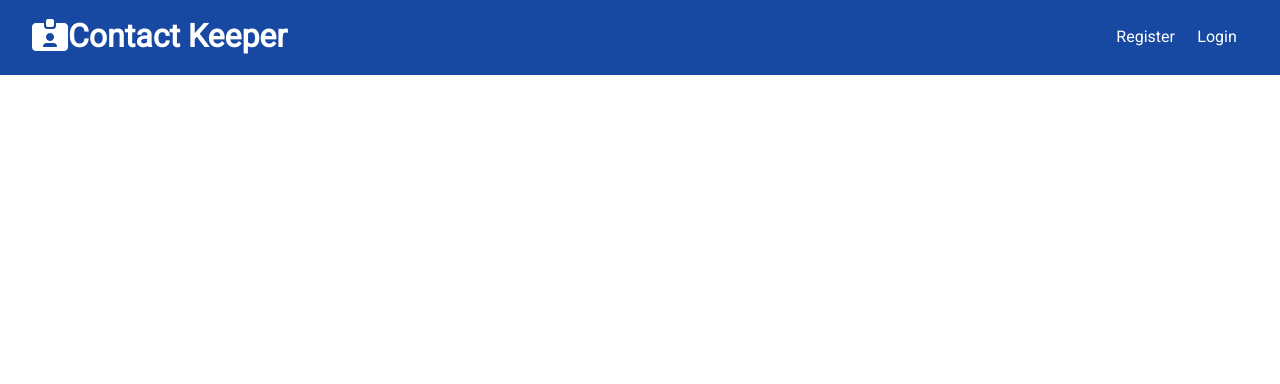
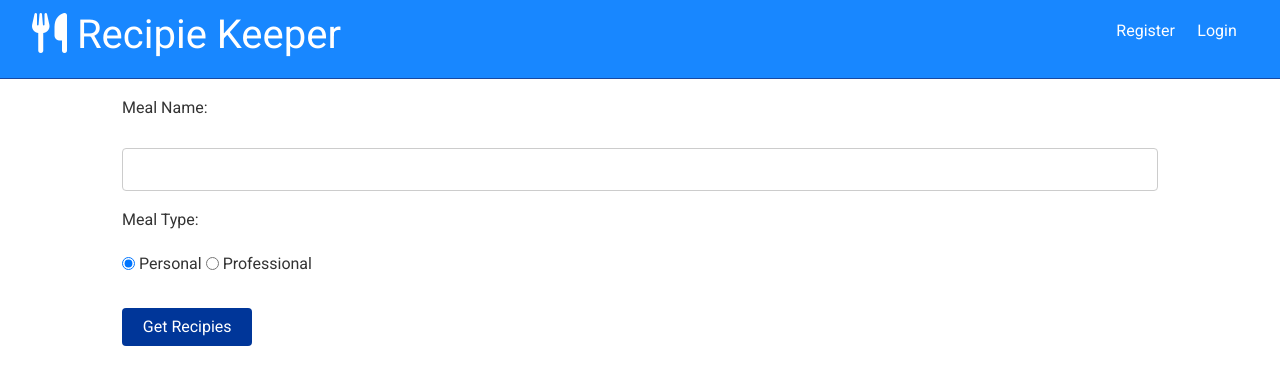
Before and after one commit to lnosaomo/recipieSaver, a React (Create React App) app in the folder client-view/: page /recipie in a window 1280 px wide. Shown: the top 384 px of the page. Built offline with nearby package versions, Linux system fonts and the light colour scheme; the HTML template or start-up script is replaced by a standard one.

Commit message:
add recipies

```diff
--- a/client-view/public/index.html
+++ b/client-view/public/index.html
@@ -8,38 +8,38 @@
       name="description"
       content="Web site created using create-react-app"
     />
+    <link
+      rel="stylesheet"
+      href="https://stackpath.bootstrapcdn.com/bootstrap/4.5.0/css/bootstrap.min.css"
+      integrity="sha384-9aIt2nRpC12Uk9gS9baDl411NQApFmC26EwAOH8WgZl5MYYxFfc+NcPb1dKGj7Sk"
+      crossorigin="anonymous"
+    />
+
     <link rel="apple-touch-icon" href="%PUBLIC_URL%/logo192.png" />
     <script
       src="https://kit.fontawesome.com/1381f4581c.js"
       crossorigin="anonymous"
     ></script>
-    <!--
-      manifest.json provides metadata used when your web app is installed on a
-      user's mobile device or desktop. See https://developers.google.com/web/fundamentals/web-app-manifest/
-    -->
-    <!--
-      Notice the use of %PUBLIC_URL% in the tags above.
-      It will be replaced with the URL of the `public` folder during the build.
-      Only files inside the `public` folder can be referenced from the HTML.
+    <script
+      src="https://code.jquery.com/jquery-3.5.1.slim.min.js"
+      integrity="sha384-DfXdz2htPH0lsSSs5nCTpuj/zy4C+OGpamoFVy38MVBnE+IbbVYUew+OrCXaRkfj"
+      crossorigin="anonymous"
+    ></script>
+    <script
+      src="https://cdn.jsdelivr.net/npm/popper.js@1.16.0/dist/umd/popper.min.js"
+      integrity="sha384-Q6E9RHvbIyZFJoft+2mJbHaEWldlvI9IOYy5n3zV9zzTtmI3UksdQRVvoxMfooAo"
+      crossorigin="anonymous"
+    ></script>
+    <script
+      src="https://stackpath.bootstrapcdn.com/bootstrap/4.5.0/js/bootstrap.min.js"
+      integrity="sha384-OgVRvuATP1z7JjHLkuOU7Xw704+h835Lr+6QL9UvYjZE3Ipu6Tp75j7Bh/kR0JKI"
+      crossorigin="anonymous"
+    ></script>
 
-      Unlike "/favicon.ico" or "favicon.ico", "%PUBLIC_URL%/favicon.ico" will
-      work correctly both with client-side routing and a non-root public URL.
-      Learn how to configure a non-root public URL by running `npm run build`.
-    -->
-    <title>Contacts Keeper</title>
+    <title>Recipie Keeper</title>
   </head>
   <body>
     <noscript>You need to enable JavaScript to run this app.</noscript>
     <div id="root"></div>
-    <!--
-      This HTML file is a template.
-      If you open it directly in the browser, you will see an empty page.
-
-      You can add webfonts, meta tags, or analytics to this file.
-      The build step will place the bundled scripts into the <body> tag.
-
-      To begin the development, run `npm start` or `yarn start`.
-      To create a production bundle, use `npm run build` or `yarn build`.
-    -->
   </body>
 </html>
--- a/client-view/src/App.js
+++ b/client-view/src/App.js
@@ -3,6 +3,7 @@ import './App.css';
 import { BrowserRouter as Router, Route, Switch } from 'react-router-dom';
 import Navbar from './components/layout/Navbar';
 import Home from './components/layout/Home';
+import Recipie from './components/Recipie';
 import About from './components/layout/About';
 import Register from './components/auth/Register';
 import Login from './components/auth/Login';
@@ -30,6 +31,7 @@ const App = () => {
                 <Switch>
                   <PrivateRoute exact path='/' component={Home} />
                   <Route exact path='/about' component={About} />
+                  <Route exact path='/recipie' component={Recipie} />
                   <Route exact path='/register' component={Register} />
                   <Route exact path='/login' component={Login} />
                 </Switch>
--- /dev/null
+++ b/client-view/src/components/Recipie.css
@@ -0,0 +1,7 @@
+.mb-0 {
+  text-align: left;
+}
+
+.card-body > li {
+  list-style-type: square;
+}
--- /dev/null
+++ b/client-view/src/components/Recipie.js
@@ -0,0 +1,82 @@
+import React, { useState, useEffect } from 'react';
+import axios from 'axios';
+import RecipieItem from './layout/RecipieItem';
+import '../components/Recipie.css';
+const Recipie = () => {
+  const [recipies, setRecipies] = useState([]);
+  const [search, setSearch] = useState({
+    mealName: '',
+    type: 'personal'
+  });
+  const code = [];
+  const { mealName, type } = search;
+
+  const onChange = e => {
+    setSearch({ ...search, [e.target.name]: e.target.value });
+  };
+
+  const onSubmit = e => {
+    var cors_api_host = 'https://cors-anywhere.herokuapp.com/';
+
+    e.preventDefault();
+    axios
+      .get(
+        `${cors_api_host}https://api.edamam.com/search?q=${mealName}&app_id=313605df&app_key=3a360d7219529db4accf27b5c25d9845&from=0&to=3&calories=591-722&health=alcohol-free`
+      )
+      .then(res => {
+        setRecipies(res.data.hits);
+      });
+
+    console.log(recipies);
+  };
+
+  return (
+    <div>
+      <form className='navbar-form navbar-left'>
+        <label>Meal Name:</label>
+        <input
+          type='text'
+          name='mealName'
+          value={mealName}
+          onChange={onChange}
+          className='form-control col-lg-8=6'
+        />
+        <h6>Meal Type:</h6>
+        <input
+          type='radio'
+          name='type'
+          value='personal'
+          onChange={onChange}
+          checked={type === 'personal'}
+        />{' '}
+        Personal
+        {'    '}
+        <input
+          type='radio'
+          name='type'
+          value='professional'
+          onChange={onChange}
+          checked={type === 'professional'}
+        />{' '}
+        Professional
+        <div>
+          <input
+            type='submit'
+            value='Get Recipies'
+            className='btn btn-primary'
+            onClick={onSubmit}
+          />
+        </div>
+      </form>
+
+      <div className='accordion' id='accordionExample'>
+        <div>
+          {recipies &&
+            recipies.map(recipie => <RecipieItem recipie={recipie} />)}
+        </div>
+      </div>
+    </div>
+  );
+};
+
+export default Recipie;
--- a/client-view/src/components/layout/Navbar.js
+++ b/client-view/src/components/layout/Navbar.js
@@ -52,8 +52,8 @@ Navbar.propTypes = {
 };
 
 Navbar.defaultProps = {
-  title: 'Contact Keeper',
-  icon: 'fas fa-id-card-alt'
+  title: ' Recipie Keeper',
+  icon: 'fas fa-utensils'
 };
 
 export default Navbar;
--- /dev/null
+++ b/client-view/src/components/layout/RecipieItem.js
@@ -0,0 +1,38 @@
+import React from 'react';
+
+const RecipieItem = ({ recipie }) => {
+  console.log(recipie);
+  return (
+    <div className='card'>
+      <div className='card-header' id='headingOne'>
+        <h2 className='mb-0'>
+          <button
+            className='btn btn-link'
+            type='button'
+            data-toggle='collapse'
+            data-target='#collapseOne'
+            aria-expanded='true'
+            aria-controls='collapseOne'
+          >
+            {recipie.recipe.label}
+          </button>
+        </h2>
+      </div>
+
+      <div
+        id='collapseOne'
+        className='collapse show'
+        aria-labelledby='headingOne'
+        data-parent='#accordionExample'
+      >
+        <div className='card-body'>
+          {recipie.recipe.ingredientLines.map(line => (
+            <li>{line}</li>
+          ))}
+        </div>
+      </div>
+    </div>
+  );
+};
+
+export default RecipieItem;
```
